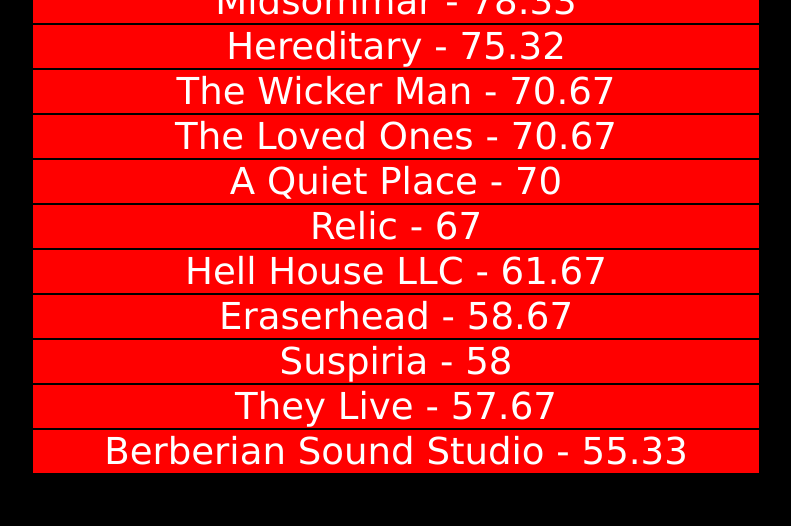
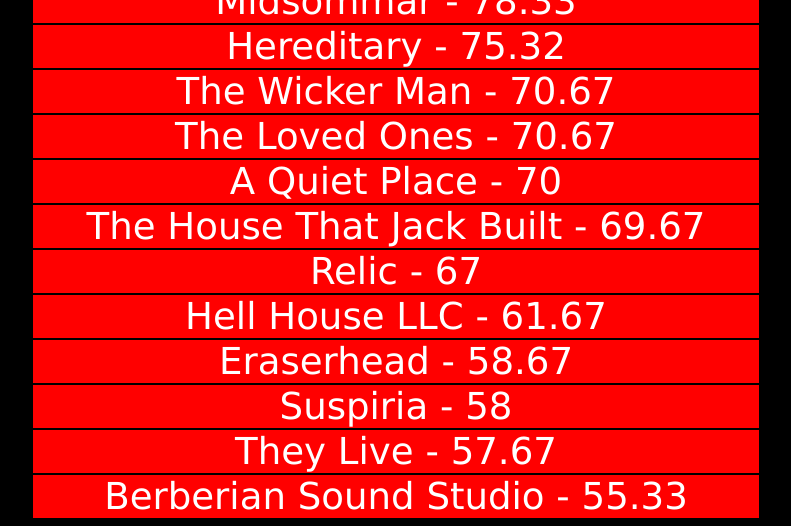
Before and after one commit to ClintonStanford/ClintonStanford.github.io, a plain HTML site: page rankings.html in a window 1280 px wide. Shown: the part 573-1099 px from the top of the page, without its empty margins (244-1035 px from the left). Before the commit the page ends 1054 px from the top, so only its background shows below. Drawn offline with Linux system fonts and the light colour scheme.

Commit message:
Update 11/06

```diff
--- a/rankings.html
+++ b/rankings.html
@@ -112,6 +112,7 @@
           <li>The Wicker Man - 70.67</li>
           <li>The Loved Ones - 70.67</li>
 		      <li>A Quiet Place - 70</li>
+          <li>The House That Jack Built - 69.67</li>
           <li>Relic - 67</li>
           <li>Hell House LLC - 61.67</li>
           <li>Eraserhead - 58.67</li>
@@ -142,6 +143,7 @@
 					<li>Don't Breathe - 70.34</li>
           <li>A Quiet Place - 70</li>
 					<li>Martyrs - 69.67</li>
+          <li>The House That Jack Built - 69.67</li>
 					<li>Ouja: Origin of Evil - 69.5</li>
 					<li>The Descent - 69</li>
 					<li>Gerald's Game - 69</li>
```
